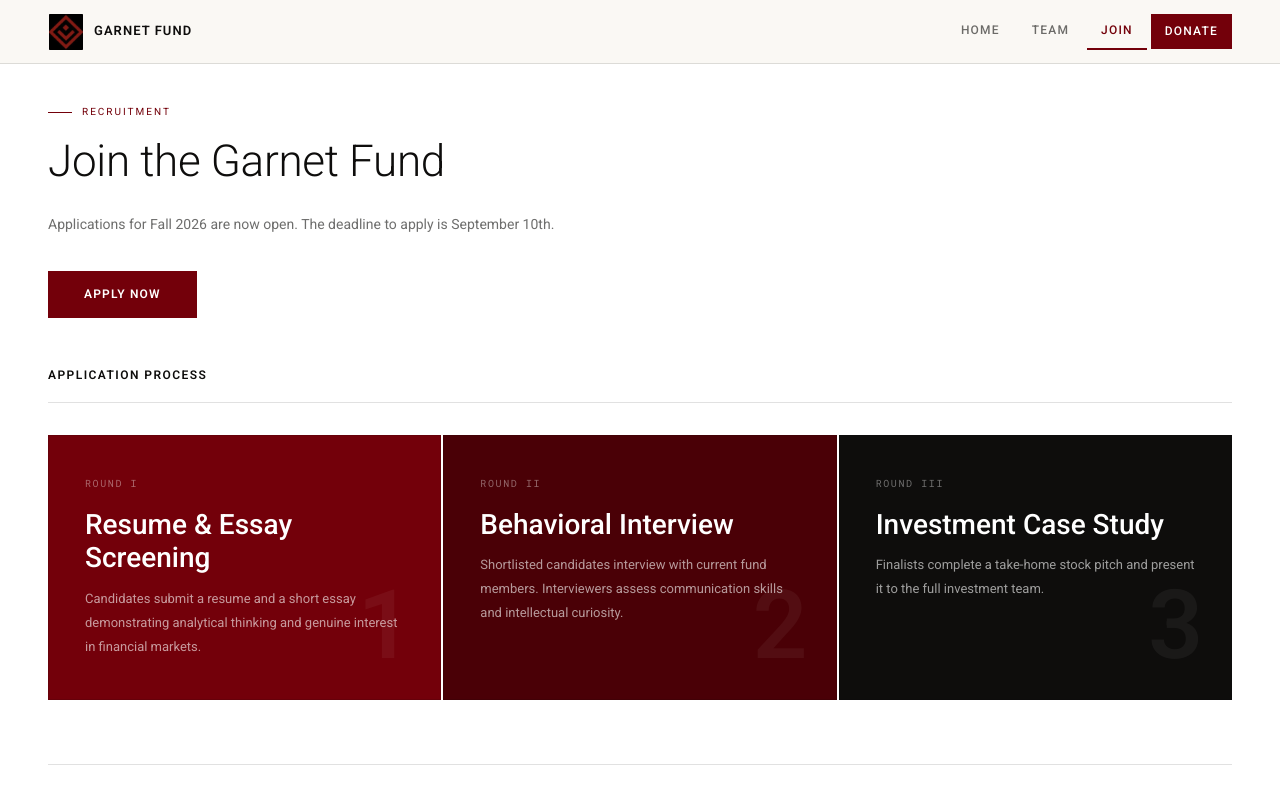
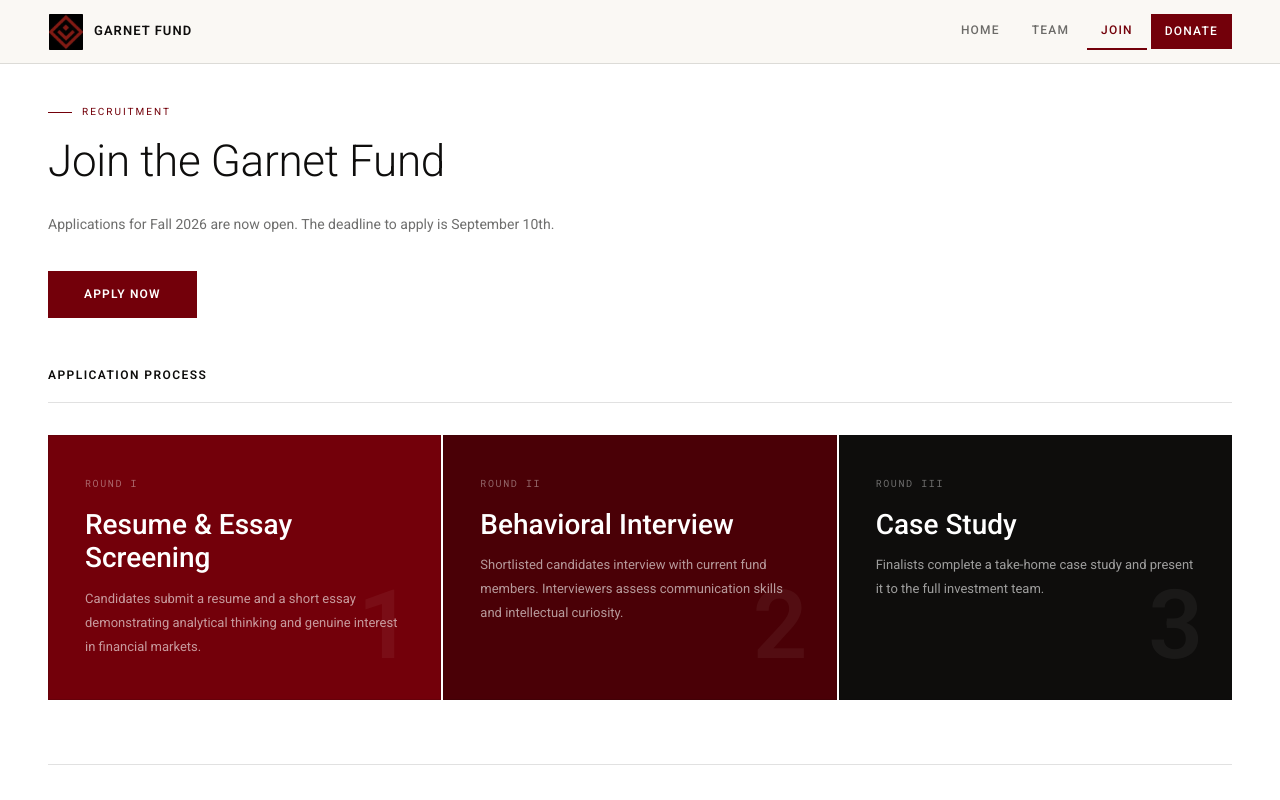
Before and after one commit to garnetfund/website, a Next.js app in the folder garnet-fund/: page / in a window 1280 px wide. Both pictures are taken after a click on the button "JOIN". Shown: the top 800 px of the page. Built offline with nearby package versions, Linux system fonts and the light colour scheme.

Commit message:
update investment case study wording

```diff
--- a/garnet-fund/app/page.tsx
+++ b/garnet-fund/app/page.tsx
@@ -405,7 +405,7 @@ export default function Home() {
           <div className="apsteps">
             <div className="aps rv"><div className="apsr">Round I</div><div className="apst">Resume &amp; Essay Screening</div><div className="apsd">Candidates submit a resume and a short essay demonstrating analytical thinking and genuine interest in financial markets.</div><div className="apsn">1</div></div>
             <div className="aps rv"><div className="apsr">Round II</div><div className="apst">Behavioral Interview</div><div className="apsd">Shortlisted candidates interview with current fund members. Interviewers assess communication skills and intellectual curiosity.</div><div className="apsn">2</div></div>
-            <div className="aps rv"><div className="apsr">Round III</div><div className="apst">Investment Case Study</div><div className="apsd">Finalists complete a take-home stock pitch and present it to the full investment team.</div><div className="apsn">3</div></div></div><div className="appsec" style={{borderTop:"1px solid var(--rl)",paddingTop:"48px"}}><div className="sl rv">Contact</div><div style={{marginTop:"0"}}><h2 className="st rv">Have questions?</h2><p style={{fontFamily:"var(--fp)",fontSize:"14px",color:"var(--i60)",lineHeight:"1.85",marginBottom:"2rem",marginTop:"16px"}}>Feel free to reach out to us directly.</p><div style={{display:"flex",flexDirection:"column",gap:"1.25rem"}}><div><p style={{fontFamily:"var(--fs)",fontSize:"13px",fontWeight:600,color:"var(--ink)",marginBottom:"4px"}}>Arav Patel - President</p><a href="mailto:arav@email.sc.edu" style={{fontFamily:"var(--fs)",fontSize:"13px",color:"var(--g)",textDecoration:"none",borderBottom:"1px solid var(--g)",paddingBottom:"2px"}}>arav@email.sc.edu</a></div><div><p style={{fontFamily:"var(--fs)",fontSize:"13px",fontWeight:600,color:"var(--ink)",marginBottom:"4px"}}>Sophia McCoy - Head of Operations</p><a href="mailto:shmccoy@email.sc.edu" style={{fontFamily:"var(--fs)",fontSize:"13px",color:"var(--g)",textDecoration:"none",borderBottom:"1px solid var(--g)",paddingBottom:"2px"}}>shmccoy@email.sc.edu</a></div></div>
+            <div className="aps rv"><div className="apsr">Round III</div><div className="apst">Case Study</div><div className="apsd">Finalists complete a take-home case study and present it to the full investment team.</div><div className="apsn">3</div></div></div><div className="appsec" style={{borderTop:"1px solid var(--rl)",paddingTop:"48px"}}><div className="sl rv">Contact</div><div style={{marginTop:"0"}}><h2 className="st rv">Have questions?</h2><p style={{fontFamily:"var(--fp)",fontSize:"14px",color:"var(--i60)",lineHeight:"1.85",marginBottom:"2rem",marginTop:"16px"}}>Feel free to reach out to us directly.</p><div style={{display:"flex",flexDirection:"column",gap:"1.25rem"}}><div><p style={{fontFamily:"var(--fs)",fontSize:"13px",fontWeight:600,color:"var(--ink)",marginBottom:"4px"}}>Arav Patel - President</p><a href="mailto:arav@email.sc.edu" style={{fontFamily:"var(--fs)",fontSize:"13px",color:"var(--g)",textDecoration:"none",borderBottom:"1px solid var(--g)",paddingBottom:"2px"}}>arav@email.sc.edu</a></div><div><p style={{fontFamily:"var(--fs)",fontSize:"13px",fontWeight:600,color:"var(--ink)",marginBottom:"4px"}}>Sophia McCoy - Head of Operations</p><a href="mailto:shmccoy@email.sc.edu" style={{fontFamily:"var(--fs)",fontSize:"13px",color:"var(--g)",textDecoration:"none",borderBottom:"1px solid var(--g)",paddingBottom:"2px"}}>shmccoy@email.sc.edu</a></div></div>
           </div>
         </div>
       </div>
```
